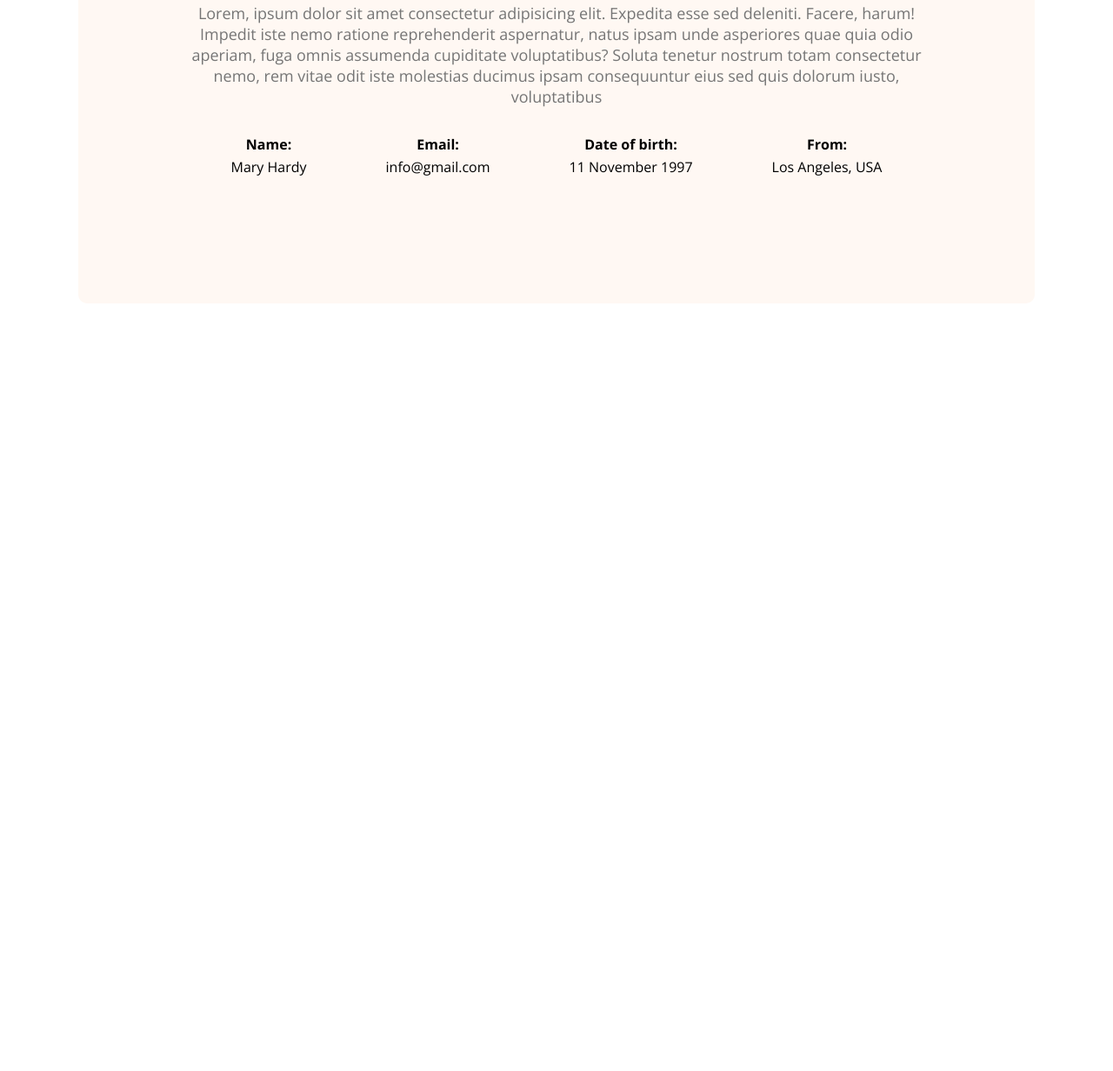
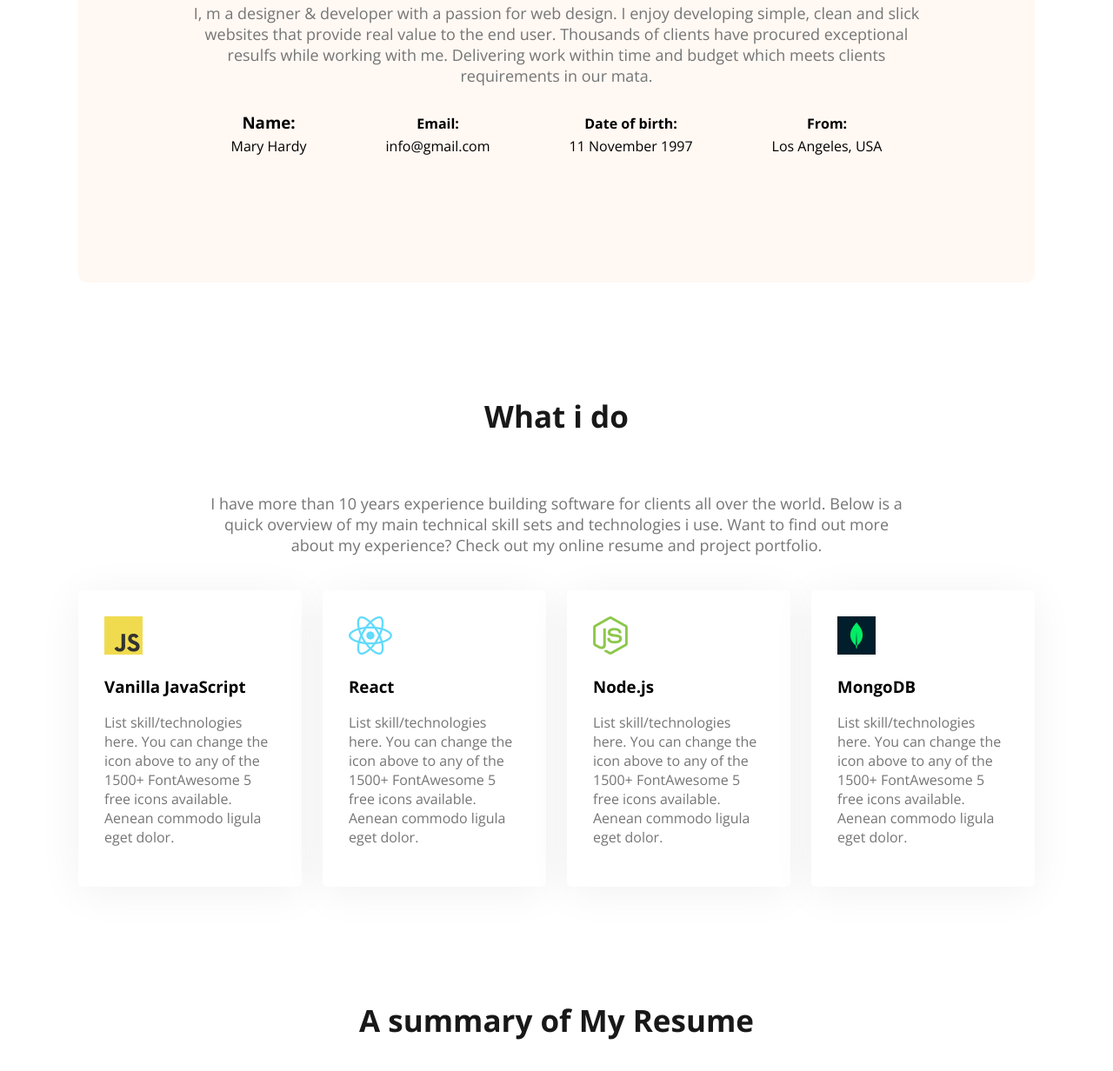
Before and after one commit to sanaul01/my-developer-portfolio, a plain HTML site: page index.html in a window 1280 px wide. Shown: the part 784-2016 px from the top of the page at 87% size. Before the commit the page ends 1263 px from the top, so only its background shows below. Drawn offline with nearby package versions, Linux system fonts and the light colour scheme.

Commit message:
added what i do section

```diff
--- a/index.html
+++ b/index.html
@@ -36,12 +36,14 @@
 
     </header>
     <main>
+
+        <!-- About sections -->
         <section class="about">
             <div class="section-title">About me</div>
-            <p class="section-description">Lorem, ipsum dolor sit amet consectetur adipisicing elit. Expedita esse sed deleniti. Facere, harum! Impedit iste nemo ratione reprehenderit aspernatur, natus ipsam unde asperiores quae quia odio aperiam, fuga omnis assumenda cupiditate voluptatibus? Soluta tenetur nostrum totam consectetur nemo, rem vitae odit iste molestias ducimus ipsam consequuntur eius sed quis dolorum iusto, voluptatibus </p>
+            <p class="section-description">I, m a designer & developer with a passion for web design. I enjoy developing simple, clean and slick websites that provide real value to the end user. Thousands of clients have procured exceptional resulfs while working with me. Delivering work within time and budget which meets clients requirements in our mata.</p>
             <div class="about-info-container">
                 <div class="about-info">
-                    <h4 class="about-info-title">Name:</h4>
+                    <h3 class="about-info-title">Name:</h3>
                     <p class="about-info-description">Mary Hardy</p>
                 </div>
                 <div class="about-info">
@@ -58,6 +60,42 @@
                 </div>
             </div>
         </section>
+
+        <!-- What is do sections -->
+        <section>
+            <h3 class="section-title">What i do</h3>
+            <p id="about-info-description" class="section-description">I have more than 10 years experience building software for clients all over the world. Below is a quick overview of my main technical skill sets and technologies i use. Want to find out more about my experience? Check out my online resume and project portfolio.</p>
+            <div class="skills-container">
+                <div class="skill">
+                    <img src="./images/icons/js.png" alt="">
+                    <h3 class="skills-title">Vanilla JavaScript</h3>
+                    <p class="skills-description">
+                        List skill/technologies here. You can change the icon above to any of the 1500+ FontAwesome 5 free icons available. Aenean commodo ligula eget dolor.</p>
+                </div>
+                <div class="skill">
+                    <img src="./images/icons/react.png" alt="">
+                    <h3 class="skills-title">React</h3>
+                    <p class="skills-description">
+                        List skill/technologies here. You can change the icon above to any of the 1500+ FontAwesome 5 free icons available. Aenean commodo ligula eget dolor.</p>
+                </div>
+                <div class="skill">
+                    <img src="./images/icons/nodejs.png" alt="">
+                    <h3 class="skills-title">Node.js</h3>
+                    <p class="skills-description">
+                        List skill/technologies here. You can change the icon above to any of the 1500+ FontAwesome 5 free icons available. Aenean commodo ligula eget dolor.</p>
+                </div>
+                <div class="skill">
+                    <img src="./images/icons/mongo.png" alt="">
+                    <h3 class="skills-title">MongoDB</h3>
+                    <p class="skills-description">
+                        List skill/technologies here. You can change the icon above to any of the 1500+ FontAwesome 5 free icons available. Aenean commodo ligula eget dolor.</p>
+                </div>
+            </div>
+        </section>
+
+        <section>
+            <h3 class="section-title">A summary of My Resume</h3>
+        </section>
     </main>
     <footer></footer>
 
--- a/styles/style.css
+++ b/styles/style.css
@@ -29,6 +29,10 @@ body{
     text-align: center;
     font-size: 18px;
     margin-bottom: 10px;
+}
+
+main section{
+    margin-top: 130px;
 }
 
 /* navbar style */
@@ -136,6 +140,30 @@ main{
     margin-bottom: 0px;
 }
 
+/* What is do sections */
+
 .about-info-description{
-    margin-top: 4px;
+    margin-top:4px;
 }
+
+#about-info-description{
+    padding: 30px 150px;
+}
+
+.skills-container{
+    display: flex;
+    gap: 24px;
+}
+
+.skill{
+    padding: 30px;
+    border-radius: 5px;
+    background-color: #FFF;
+    box-shadow: 0px 6px 50px 0px rgba(0, 0, 0, 0.06);
+}
+
+.skills-description{
+    color: #757575;
+}
+
+/* Resume sections */
```
